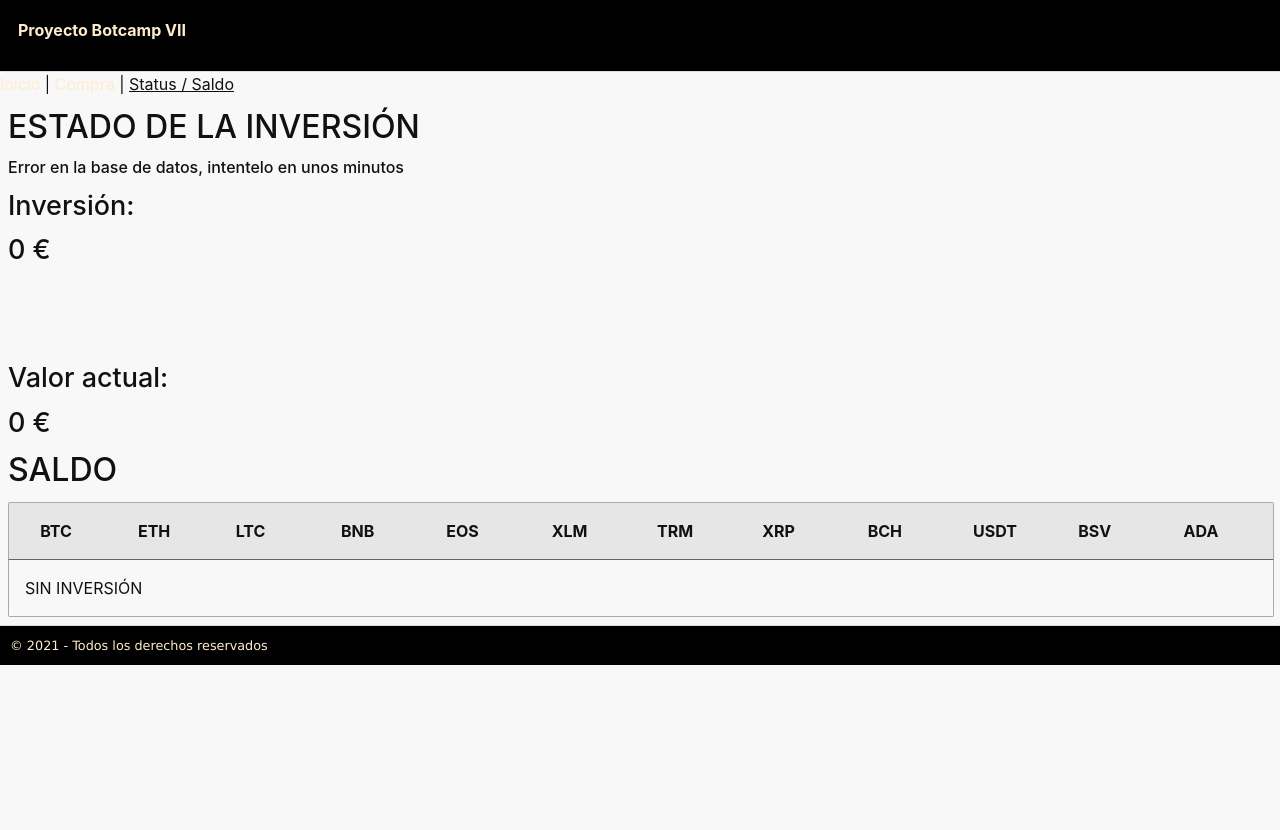
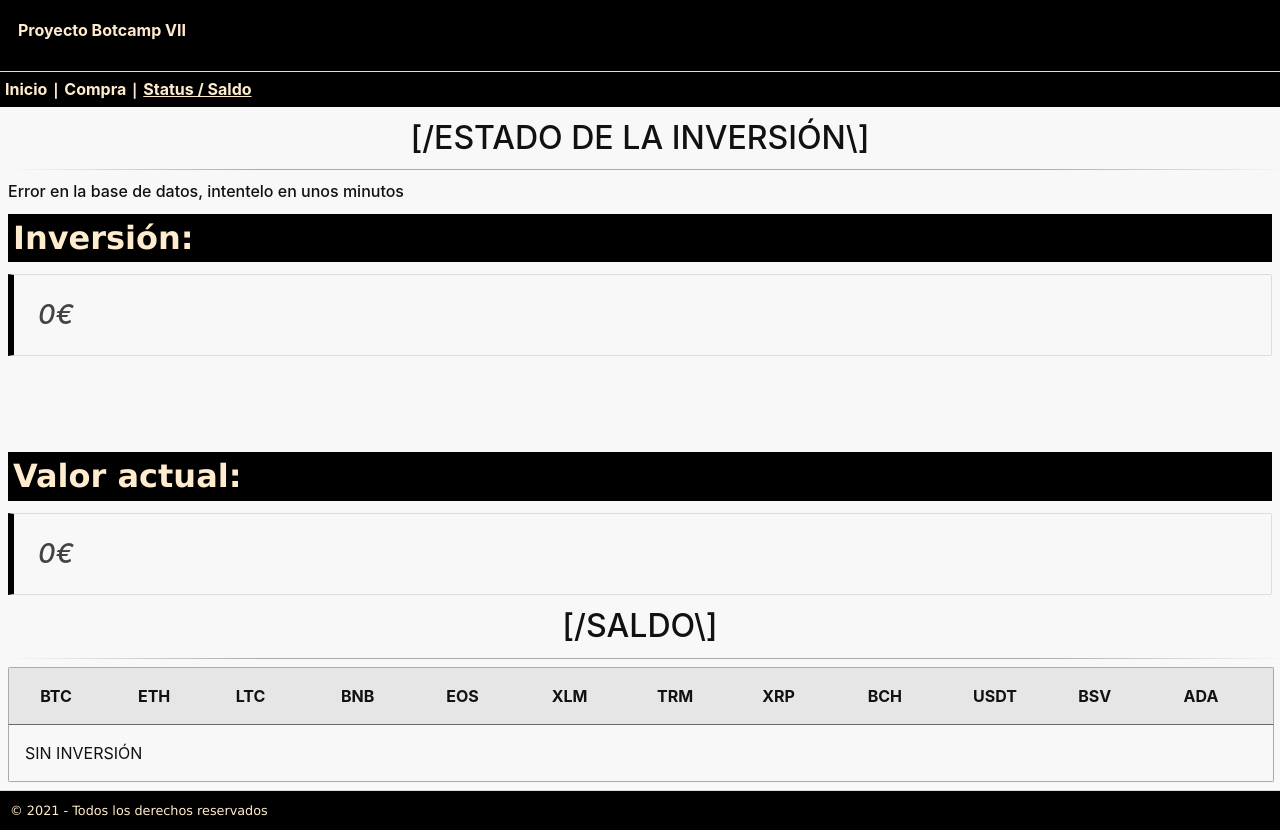
Before and after one commit to Heran76/proyecto, a Flask app: page /status in a window 1280 px wide. Before the commit the page ends 665 px from the top, so only its background shows below. Run offline with Flask 2, Linux system fonts and the light colour scheme.

Commit message:
lunes prueba carpeta roja

```diff
--- a/proyecto/static/css/mini-default.css
+++ b/proyecto/static/css/mini-default.css
@@ -14,7 +14,7 @@
   --secondary-fore-color: #444;
   --back-color: #f8f8f8;
   --secondary-back-color: #f0f0f0;
-  --blockquote-color: #f57c00;
+  --blockquote-color:black;
   --pre-color: #1565c0;
   --border-color: #aaa;
   --secondary-border-color: #ddd;
@@ -23,7 +23,7 @@
   --universal-padding: 0.5rem;
   --universal-border-radius: 0.125rem;
   --a-link-color:blanchedalmond;
-  --a-visited-color:black;
+  --a-visited-color:rgb(255, 255, 255);
 }
 
 html {
--- a/proyecto/static/css/styles.css
+++ b/proyecto/static/css/styles.css
@@ -9,7 +9,35 @@
     font-family: Verdana, Geneva, Tahoma, sans-serif;
     left:0px;
     background-color:black;
-    font-weight: normal;
+    font-weight: ;
     font-size: 0.8em; color:blanchedalmond;
     padding: 10px;
 }
+.menu{
+    font-family: Verdana, Geneva, Tahoma, sans-serif;
+    background-color:black;
+    font-weight: bold;
+    font-size: 1em; color:blanchedalmond;
+    padding: 5px;
+}
+.titulo{
+    font-family: Verdana, Geneva, Tahoma, sans-serif;
+    background-color:black;
+    font-weight: bold;
+    font-size: 2em; color:blanchedalmond;
+    padding: 5px;
+}
+
+.bloque{
+
+    display: block;
+    position: relative;
+    font-style: italic;
+    color: var(--secondary-fore-color);
+    margin: var(--universal-margin);
+    padding: calc(3 * var(--universal-padding));
+    border: 0.0625rem solid var(--secondary-border-color);
+    border-left: 0.375rem solid var(--blockquote-color);
+    border-radius: 0 var(--universal-border-radius) var(--universal-border-radius) 0;
+
+}
--- a/proyecto/templates/base.html
+++ b/proyecto/templates/base.html
@@ -13,6 +13,7 @@
         <p>Proyecto Botcamp VII</p>
 
     </header>
+    <div class="menu">
     {% if menu == 'index' %}
     <u>Inicio</u> | <a href="/purchase" class="btt">Compra</a> | <a href="/status">Status / Saldo</a>
     {% elif menu == 'purchase' %}
@@ -20,7 +21,7 @@
     {% elif menu == 'status'%}
     <a href="/">Inicio</a> | <a href="/purchase">Compra</a> | <u>Status / Saldo</u>
     {% endif %}
-
+    </div>
     <section>
         {% block content %}{% endblock %}
     </section>
--- a/proyecto/templates/index.html
+++ b/proyecto/templates/index.html
@@ -26,7 +26,7 @@
                 </tr>
             {% else %}
                 {% for campo in registros %}
-                    <tr class="movements">
+                    <tr>
                         <td>{{ campo[0]}}</td>
                         <td>{{ campo[1]}}</td>
                         <td>{{ campo[2]}}</td>
--- a/proyecto/templates/status.html
+++ b/proyecto/templates/status.html
@@ -3,20 +3,22 @@
 {% block title %} Status - Crypto Converter {% endblock %}
 
 {% block content %}
-    <h1 class="title">ESTADO DE LA INVERSIÓN</h1>
+    <h1 align="center" class="title"></h1align>[/ESTADO DE LA INVERSIÓN\]</h1>
+    <hr  width="100%" size="20" style="color: hsl(0, 0%, 0%);"/>
 
 
     {% if movOrNot == True %}
         {% if errorDB %}
             <h5 >{{ errorDB }}</h5>
         {% endif %}
-        <h2>Inversión:</h2>
-        <h2> 0 €</h2>
+        <h2 class="titulo">Inversión:</h2>
+        <h2 class="bloque"> 0€</h2>
         <h2></h2>
         <br><br><br>
-        <h2>Valor actual:</h2>
-        <h2> 0 €</h2>
-        <h1>SALDO</h1>
+        <h2 class="titulo">Valor actual:</h2>
+        <h2 class="bloque"> 0€</h2>
+        <h1 align="center" class="title">[/SALDO\]</h1>
+        <hr  width="100%" size="20" style="color: hsl(0, 0%, 0%);"/>
         <table>
             <thead>
                 <tr>
--- a/proyecto/views.py
+++ b/proyecto/views.py
@@ -22,10 +22,10 @@
         'X-CMC_PRO_API_KEY': API_KEY
     }
 
-    session = Session()
-    session.headers.update(headers)
+    sesion = Session()
+    sesion.headers.update(headers)
 
-    respuesta = session.get(url)
+    respuesta = sesion.get(url)
     data = json.loads(respuesta.text)
     try:
         return ('', data['data']['quote'][cryptoFrom]['price'])
@@ -33,7 +33,7 @@
         errorCodeAPI = data['status']['error_code']
         return ('error', errorCodeAPI)
 
-def ApiError(codigo):
+def ErrorApi(codigo):
     if codigo == 1001:
         msg = "1001 [API_KEY_INVALID] Esta clave de API no es válida."
     elif codigo == 1002:
@@ -77,12 +77,12 @@
 def Saldo():
     Balance = []
     for moneda in cryptos:
-        cryptoBalanceCoin = dataQuery(format(moneda, moneda))
-        if cryptoBalanceCoin[0] == (None,):
-            cryptoBalanceCoin=0
-            Balance.append(cryptoBalanceCoin)
+        cryptoBalancem = dataQuery(format(moneda, moneda))
+        if cryptoBalancem[0] == (None,):
+            cryptoBalancem=0
+            Balance.append(cryptoBalancem)
         else:
-            Balance.append(cryptoBalanceCoin[0][0])
+            Balance.append(cryptoBalancem[0][0])
     return Balance
 
 @app.route("/")
@@ -117,7 +117,7 @@
             validError = "Operación no realizada, la Cantidad tiene que ser un valor numérico y mayor a 0"
             return render_template("purchase.html", menu='purchase',form=form , validError=validError, data=[quant,pu])
 
-        # confirmación moneda distinta
+        # aqui selecionamos  moneda distinta
 
         if selecFrom == selecTo:
             quant = 0
@@ -125,7 +125,7 @@
             cryptoError = "Operación incorrecta, debe elegir dos monedas distintas"
             return render_template("purchase.html", menu='purchase',form=form , cryptoError=cryptoError, data=[quant,pu])
 
-        # confirmación  de calculo entre criptomendas
+        # confirmamos  de calculo entre criptomendas
 
         if selecFrom == 'EUR' and selecTo != 'BTC':
             quant = 0
@@ -143,7 +143,7 @@
         if apiConsult[0] =='error':
             quant = 0
             pu = 0
-            messageError = ApiError(apiConsult[1])
+            messageError = ErrorApi(apiConsult[1])
             errorAPI = "Error API".format(messageError)
             return render_template("purchase.html", menu='purchase', form=form , errorAPI=errorAPI, data=[quant,pu])
         else:
@@ -162,7 +162,7 @@
             validError = "Operación no realizada, la Cantidad tiene que ser un valor numérico y mayor a 0"
             return render_template("purchase.html", menu='purchase', form=form , validError=validError, data=[quant,pu])
 
-        # confirmación de monedas diferentes
+        # aqui confirmación de monedas diferentes
 
         if selecFrom == selecTo:
             quant = 0
@@ -170,7 +170,7 @@
             cryptoError = "Operación incorrecta, debe elegir dos monedas distintas"
             return render_template("purchase.html", menu='purchase', form=form , cryptoError=cryptoError, data=[quant,pu])
 
-        # confirmacion de compatibilidad de compra entre monedas
+        # aqui confirmacion de compatibilidad de compra entre monedas
 
         if selecFrom == 'EUR' and selecTo != 'BTC':
             quant = 0
@@ -184,7 +184,7 @@
             cryptoIncompatible = "Operación incorrecta, no se puede comprar euros con {}".format(selecFrom)
             return render_template("purchase.html", menu='purchase', form=form , cryptoIncompatible=cryptoIncompatible, data=[quant,pu])
 
-        #Calculo de saldo de la moneda con la que se quiere comprar
+        #aqui calculo de saldo de la moneda con la que se quiere comprar
         if selecFrom == 'EUR':
             saldo = 9999999999
         else:
@@ -210,7 +210,7 @@
             if apiConsult[0] =='error':
                 quant = 0
                 pu = 0
-                messageError = ApiError(apiConsult[1])
+                messageError = ErrorApi(apiConsult[1])
                 errorAPI = "Error en la API".format(messageError)
                 return render_template("purchase.html", menu='purchase', form=form , errorAPI=errorAPI, data=[quant,pu])
             else:
@@ -317,7 +317,7 @@
             totalInver = 0
             valorAct = 0
             dif = 0
-            messageError = ApiError(apiConsult[1])
+            messageError = ErrorApi(apiConsult[1])
             errorAPI = "ERROR EN API - {}".format(messageError)
             return render_template("status.html", menu='status', errorAPI=errorAPI, totalInver=totalInver, cryptoBalance=Saldo(), valorAct=valorAct, dif=dif)
         else:
```
Also changed, not shown: proyecto/templates/purchase.html (+8 -8 lines), data/movimientos.db.
